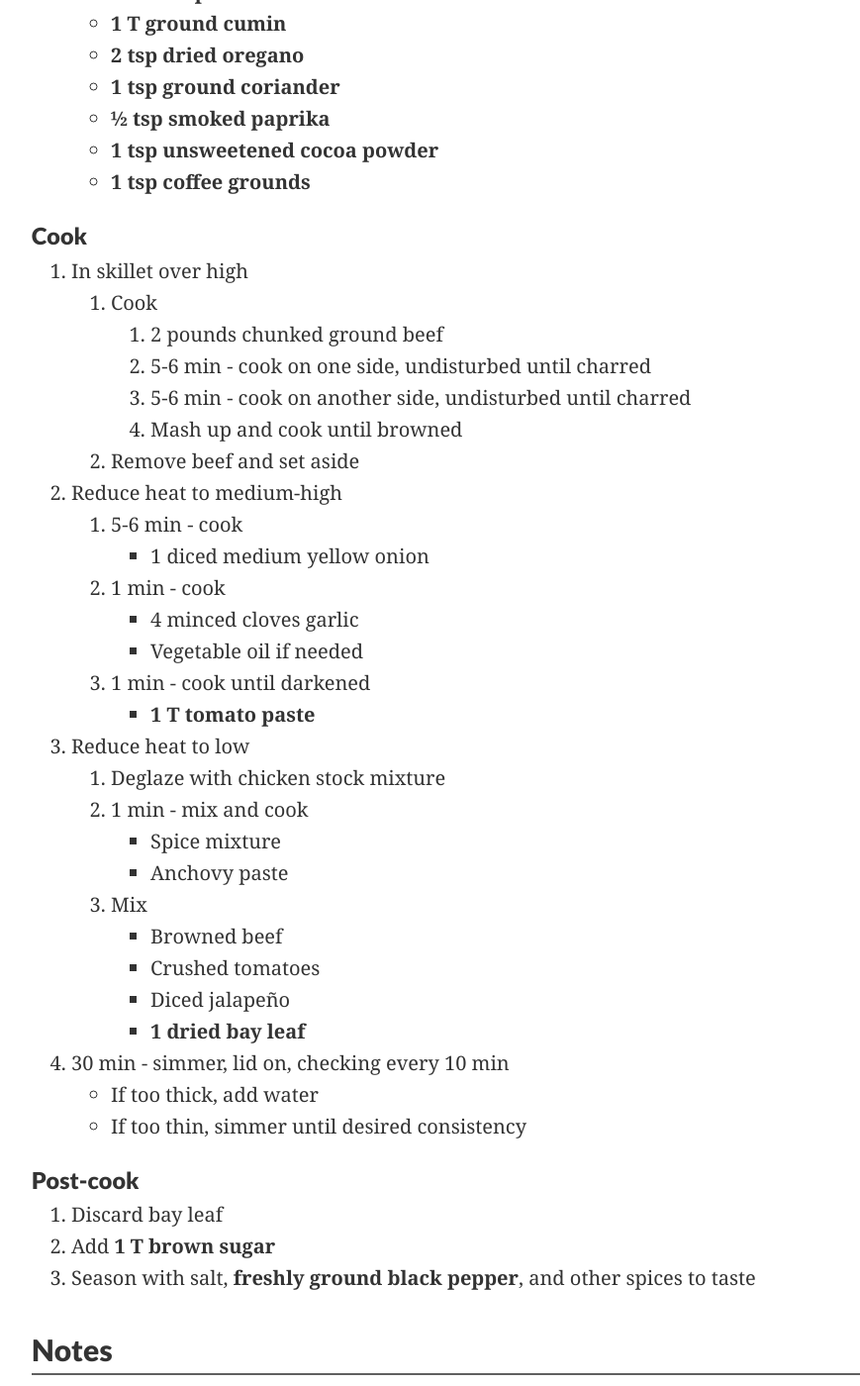
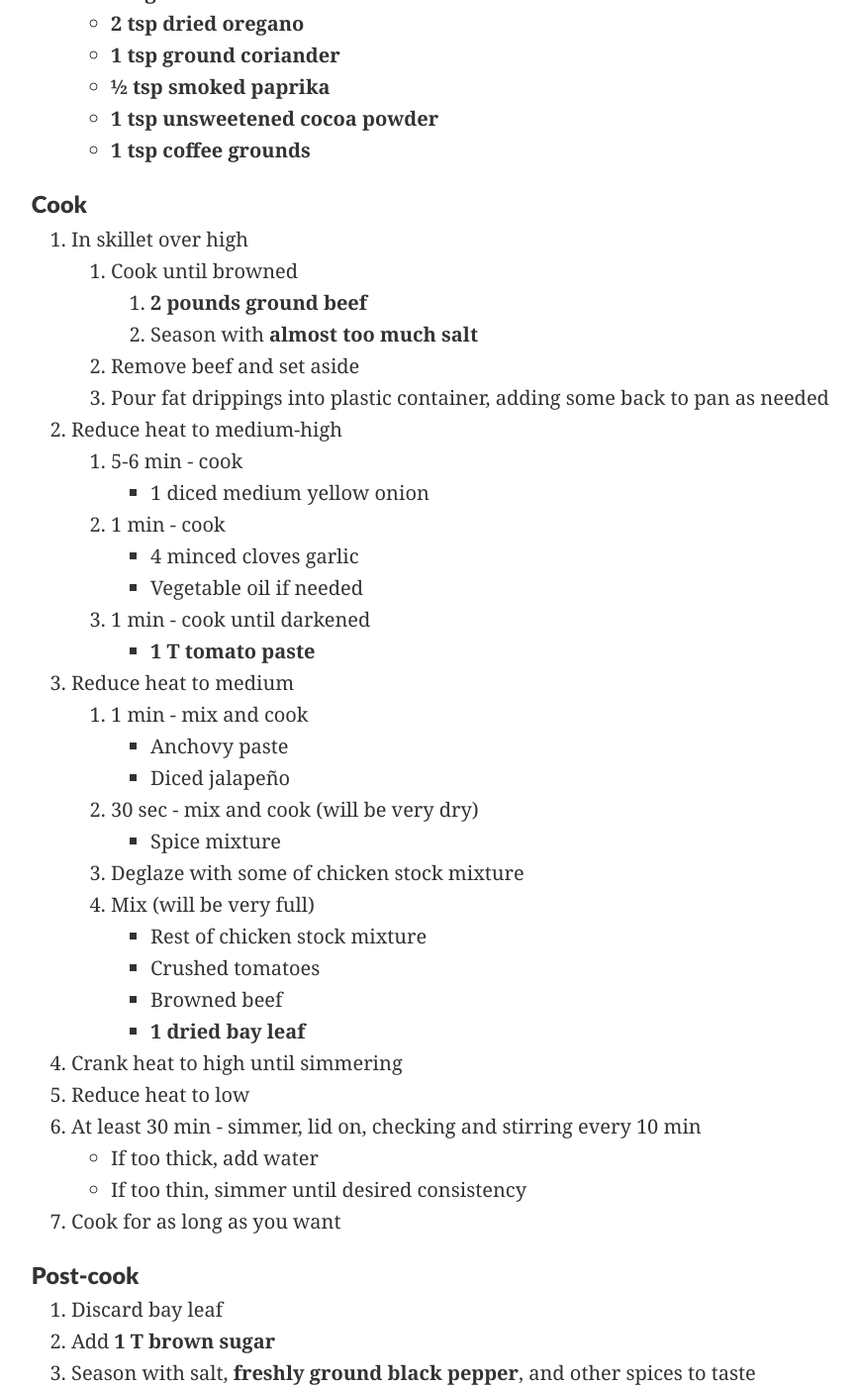
Before and after one commit to bradleyoesch/bradleyoesch.github.io, a Jekyll site: the page built from recipes/chili/index.md, in a window 1280 px wide and 1400 px high, scrolled down 2527 px. Shown: the whole window at 99% size, without its empty margins (108-977 px from the left). Built offline with Jekyll 4.4.1, drawn with Linux system fonts in a browser that asks for light colours; some web fonts are replaced; our own code applies the rules of GitHub Pages for plain Markdown files; some of the changed text lies outside the part shown.

Commit message:
update chili after attempt #2

```diff
--- a/recipes/chili/index.md
+++ b/recipes/chili/index.md
@@ -84,12 +83,11 @@ _<sup>Image source: <https://seriouseats.com></sup>_
 ### Cook
 
 1. In skillet over high
-    1. Cook
-        1. 2 pounds chunked ground beef
-        1. 5-6 min - cook on one side, undisturbed until charred
-        1. 5-6 min - cook on another side, undisturbed until charred
-        1. Mash up and cook until browned
+    1. Cook until browned
+        1. **2 pounds ground beef**
+        1. Season with **almost too much salt**
     1. Remove beef and set aside
+    1. Pour fat drippings into plastic container, adding some back to pan as needed
 1. Reduce heat to medium-high
     1. 5-6 min - cook
         - 1 diced medium yellow onion
@@ -98,19 +96,24 @@ _<sup>Image source: <https://seriouseats.com></sup>_
         - Vegetable oil if needed
     1. 1 min - cook until darkened
         - **1 T tomato paste**
+1. Reduce heat to medium
+    1. 1 min - mix and cook
+        - Anchovy paste
+        - Diced jalapeño
+    1. 30 sec - mix and cook (will be very dry)
+        - Spice mixture
+    1. Deglaze with some of chicken stock mixture
+    1. Mix (will be very full)
+        - Rest of chicken stock mixture
+        - Crushed tomatoes
+        - Browned beef
+        - **1 dried bay leaf**
+1. Crank heat to high until simmering
 1. Reduce heat to low
-    1. Deglaze with chicken stock mixture
-    1. 1 min - mix and cook
-        - Spice mixture
-        - Anchovy paste
-    1. Mix
-        - Browned beef
-        - Crushed tomatoes
-        - Diced jalapeño
-        - **1 dried bay leaf**
-1. 30 min - simmer, lid on, checking every 10 min
+1. At least 30 min - simmer, lid on, checking and stirring every 10 min
     - If too thick, add water
     - If too thin, simmer until desired consistency
+1. Cook for as long as you want
 
 ### Post-cook
 
```
Also changed, not shown: other parts of recipes/chili/index.md (+2 -3 lines).
